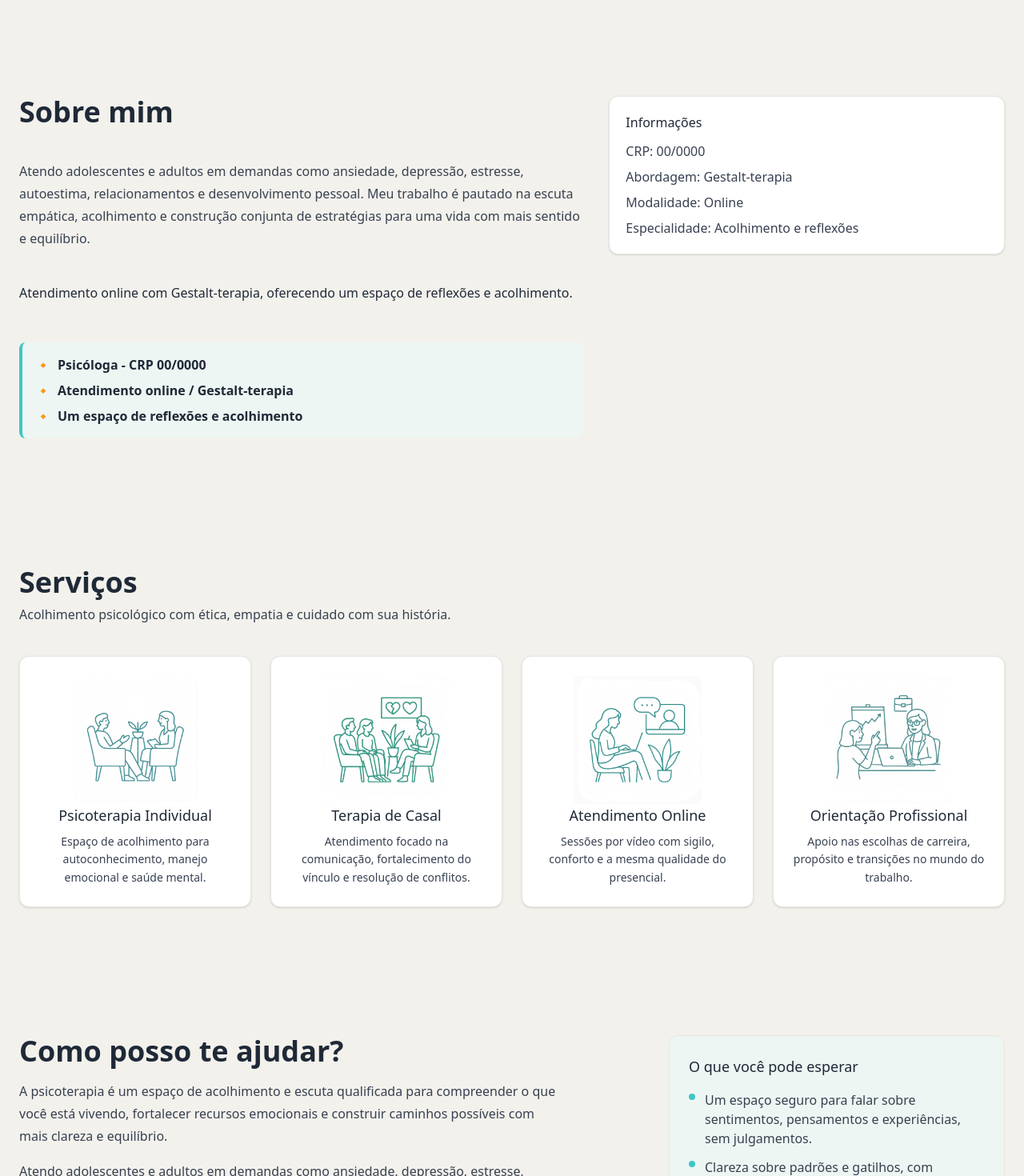
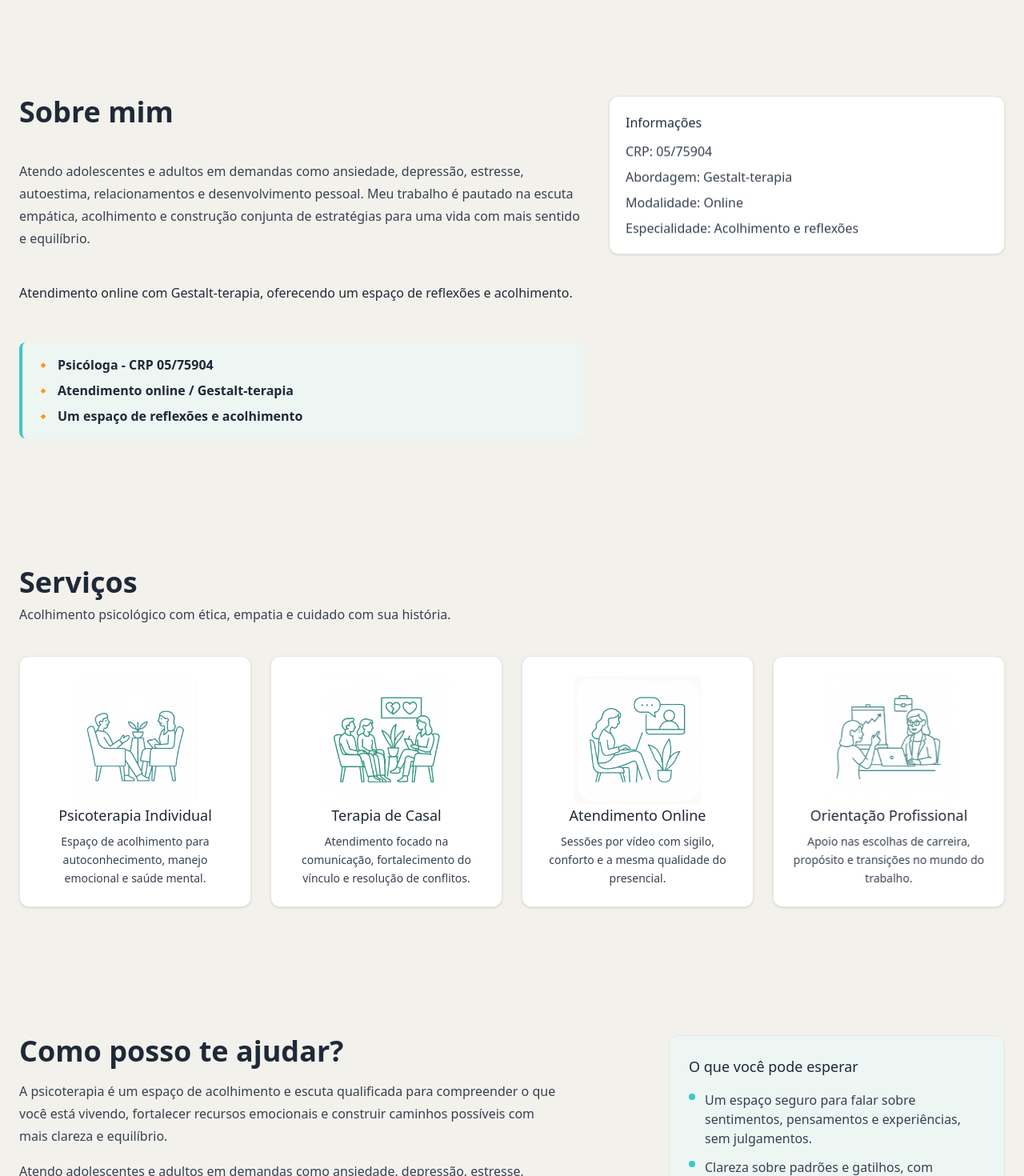
Before and after one commit to Lucasemanuel62/ana-luiza-psi, a Next.js app: page / in a window 1280 px wide. Shown: the part 900-2370 px from the top of the page at 80% size. Built offline with nearby package versions, Linux system fonts and the light colour scheme.

Commit message:
feat: efeitos

```diff
--- a/src/app/layout.tsx
+++ b/src/app/layout.tsx
@@ -4,9 +4,9 @@ import "./globals.css";
 export const metadata: Metadata = {
   title: "Ana Luiza — Psicóloga | Gestalt-terapia Online",
   description:
-    "Psicóloga CRP 00/0000 especializada em Gestalt-terapia. Atendimento online com acolhimento, escuta qualificada e cuidado baseado em evidências para seu bem-estar emocional.",
+    "Psicóloga CRP 05/75904 especializada em Gestalt-terapia. Atendimento online com acolhimento, escuta qualificada e cuidado baseado em evidências para seu bem-estar emocional.",
   keywords:
-    "psicóloga, gestalt-terapia, atendimento online, psicologia clínica, CRP 00/0000",
+    "psicóloga, gestalt-terapia, atendimento online, psicologia clínica, CRP 05/75904",
   authors: [{ name: "Ana Luiza" }],
   icons: {
     // O Next usa automaticamente src/app/icon.png e apple-icon.png, mas mantemos referências com versionamento para bust de cache
--- a/src/components/About.tsx
+++ b/src/components/About.tsx
@@ -1,8 +1,10 @@
+import Reveal from "./Reveal";
+
 export default function About() {
     return (
         <section id="sobre" className="bg-[#F3F1EC]">
             <div className="mx-auto max-w-screen-xl px-6 lg:py-20 grid md:grid-cols-12 gap-8">
-                <div className="md:col-span-7 lg:flex lg:flex-col lg:gap-6">
+                <Reveal className="md:col-span-7 lg:flex lg:flex-col lg:gap-6">
                     <h2 className="text-4xl font-semibold text-[#1F2937]">Sobre mim</h2>
                     <p className="mt-4 text-[#374151] leading-7">
                         Atendo adolescentes e adultos em demandas como ansiedade, depressão, estresse, autoestima, relacionamentos
@@ -17,7 +19,7 @@ export default function About() {
                     <div className="mt-6 p-4 bg-[#EEF6F3] rounded-lg border-l-4 border-[#3EC6C6]">
                         <div className="flex items-center gap-2 mb-2">
                             <span className="text-[#3EC6C6] font-medium">🔸</span>
-                            <span className="text-[#1F2937] font-semibold">Psicóloga - CRP 00/0000</span>
+                            <span className="text-[#1F2937] font-semibold">Psicóloga - CRP 05/75904</span>
                         </div>
                         <div className="flex items-center gap-2 mb-2">
                             <span className="text-[#3EC6C6] font-medium">🔸</span>
@@ -28,17 +30,19 @@ export default function About() {
                             <span className="text-[#1F2937] font-semibold">Um espaço de reflexões e acolhimento</span>
                         </div>
                     </div>
-                </div>
+                </Reveal>
                 <div className="md:col-span-5">
+                    <Reveal>
                         <div className="rounded-xl border border-[#E8E6E3] bg-white p-5 shadow-sm">
                             <h3 className="font-medium text-[#1F2937]">Informações</h3>
                             <ul className="mt-3 space-y-2 text-[#374151]">
-                            <li>CRP: 00/0000</li>
+                                <li>CRP: 05/75904</li>
                                 <li>Abordagem: Gestalt-terapia</li>
                                 <li>Modalidade: Online</li>
                                 <li>Especialidade: Acolhimento e reflexões</li>
                             </ul>
                         </div>
+                    </Reveal>
                 </div>
             </div>
         </section>
--- a/src/components/Approach.tsx
+++ b/src/components/Approach.tsx
@@ -1,3 +1,5 @@
+import Reveal from "./Reveal";
+
 function ApproachItem({ title, desc }: { title: string; desc: string }) {
     return (
         <div className="rounded-xl border border-[#E8E6E3] p-5 bg-white shadow-sm">
@@ -12,10 +14,12 @@ export default function Approach() {
         <section id="abordagem" className="bg-purple-50">
             <div className="mx-auto max-w-screen-xl px-6 py-16 md:py-20">
                 <h2 className="text-4xl font-semibold text-[#1F2937]">Como trabalho</h2>
+                <p className="mt-4 text-[#374151] max-w-2xl">A partir da abordagem Gestalt trabalho o foco no "aqui e agora": atenção à experiência presente, às sensações, emoções e formas de contato. A Gestalt estimula a consciência (awareness), a responsabilidade pessoal e o uso de experiências/experimentos terapêuticos para integrar partes não resolvidas e promover autonomia.</p>
+
                 <div className="mt-6 grid md:grid-cols-3 gap-5">
-                    <ApproachItem title="Escuta acolhedora" desc="Um espaço seguro para ser você, com respeito e empatia." />
-                    <ApproachItem title="Baseado em evidências" desc="Práticas da Psicologia científica, como TCC e abordagens integrativas." />
-                    <ApproachItem title="Plano personalizado" desc="Juntas(os), definimos objetivos e estratégias alinhadas à sua realidade." />
+                    <Reveal><ApproachItem title="Escuta acolhedora" desc="Um espaço seguro para ser você, com respeito e empatia." /></Reveal>
+                    <Reveal><ApproachItem title="Baseado em evidências" desc="Práticas da Psicologia científica, como TCC e abordagens integrativas." /></Reveal>
+                    <Reveal><ApproachItem title="Plano personalizado" desc="Juntas(os), definimos objetivos e estratégias alinhadas à sua realidade." /></Reveal>
                 </div>
             </div>
         </section>
--- /dev/null
+++ b/src/components/Reveal.tsx
@@ -0,0 +1,72 @@
+"use client";
+import { useEffect, useRef, useState } from "react";
+
+type Direction = "up" | "down" | "left" | "right";
+
+type RevealProps = {
+    children: React.ReactNode;
+    className?: string;
+    threshold?: number;
+    rootMargin?: string;
+    once?: boolean;
+    direction?: Direction;
+    delay?: number; // seconds
+};
+
+export default function Reveal({
+    children,
+    className = "",
+    threshold = 0.15,
+    rootMargin = "0px",
+    once = true,
+    direction = "up",
+    delay = 0,
+}: RevealProps) {
+    const ref = useRef<HTMLDivElement | null>(null);
+    const [visible, setVisible] = useState(false);
+
+    useEffect(() => {
+        const el = ref.current;
+        if (!el) return;
+
+        let timer: ReturnType<typeof setTimeout> | null = null;
+
+        const obs = new IntersectionObserver(
+            ([entry]) => {
+                if (entry.isIntersecting) {
+                    timer = setTimeout(() => {
+                        setVisible(true);
+                        if (once && el) obs.unobserve(el);
+                    }, Math.max(0, delay * 1000));
+                }
+            },
+            { threshold, rootMargin }
+        );
+
+        obs.observe(el);
+        return () => {
+            obs.disconnect();
+            if (timer) clearTimeout(timer);
+        };
+    }, [threshold, rootMargin, once, delay]);
+
+    const distance = 24; // px
+    let hiddenTransform = "translate(0,0)";
+    if (direction === "up") hiddenTransform = `translateY(${distance}px)`;
+    if (direction === "down") hiddenTransform = `translateY(-${distance}px)`;
+    if (direction === "left") hiddenTransform = `translateX(${distance}px)`;
+    if (direction === "right") hiddenTransform = `translateX(-${distance}px)`;
+
+    return (
+        <div
+            ref={ref}
+            className={`${className} transition-all duration-700 ease-out will-change-transform`}
+            style={{
+                opacity: visible ? 1 : 0,
+                transform: visible ? "translate(0,0)" : hiddenTransform,
+            }}
+        >
+            {children}
+        </div>
+    );
+}
--- a/src/components/Services.tsx
+++ b/src/components/Services.tsx
@@ -1,6 +1,7 @@
 "use client";
 import React from "react";
 import Image from "next/image";
+import Reveal from "./Reveal";
 
 export default function Services() {
     const services = [
@@ -39,11 +40,13 @@ export default function Services() {
                 </p>
 
                 <div className="mt-10 grid gap-6 grid-cols-2 lg:grid-cols-4">
-                    {services.map((serv) => (
-                        <div
-                            key={serv.title}
-                            className="flex flex-col text-center items-center p-6 rounded-xl bg-white shadow-sm hover:shadow-md hover:-translate-y-1 transition-all duration-300 border border-[#E8E6E3]"
-                        >
+                    {services.map((serv, i) => {
+                        const total = services.length;
+                        const baseDelay = 0.48; // seconds between items
+                        const delay = (total - i - 1) * baseDelay; // right-to-left stagger
+                        return (
+                            <Reveal key={serv.title} className="" direction="left" delay={delay}>
+                                <div className="flex flex-col text-center items-center p-6 rounded-xl bg-white shadow-sm hover:shadow-md hover:-translate-y-1 transition-all duration-300 border border-[#E8E6E3]">
                                 <Image
                                     src={serv.img}
                                     alt={serv.alt}
@@ -55,7 +58,9 @@ export default function Services() {
                                 <h3 className="text-lg font-medium text-[#1F2937]">{serv.title}</h3>
                                 <p className="mt-2 text-sm text-[#374151] leading-relaxed">{serv.desc}</p>
                                 </div>
-                    ))}
+                            </Reveal>
+                        );
+                    })}
                 </div>
             </div>
         </section>
```
Also changed, not shown: 1 other file (tests, documents, lock files or other folders). Lines whose indentation alone changed are shown as unchanged.
